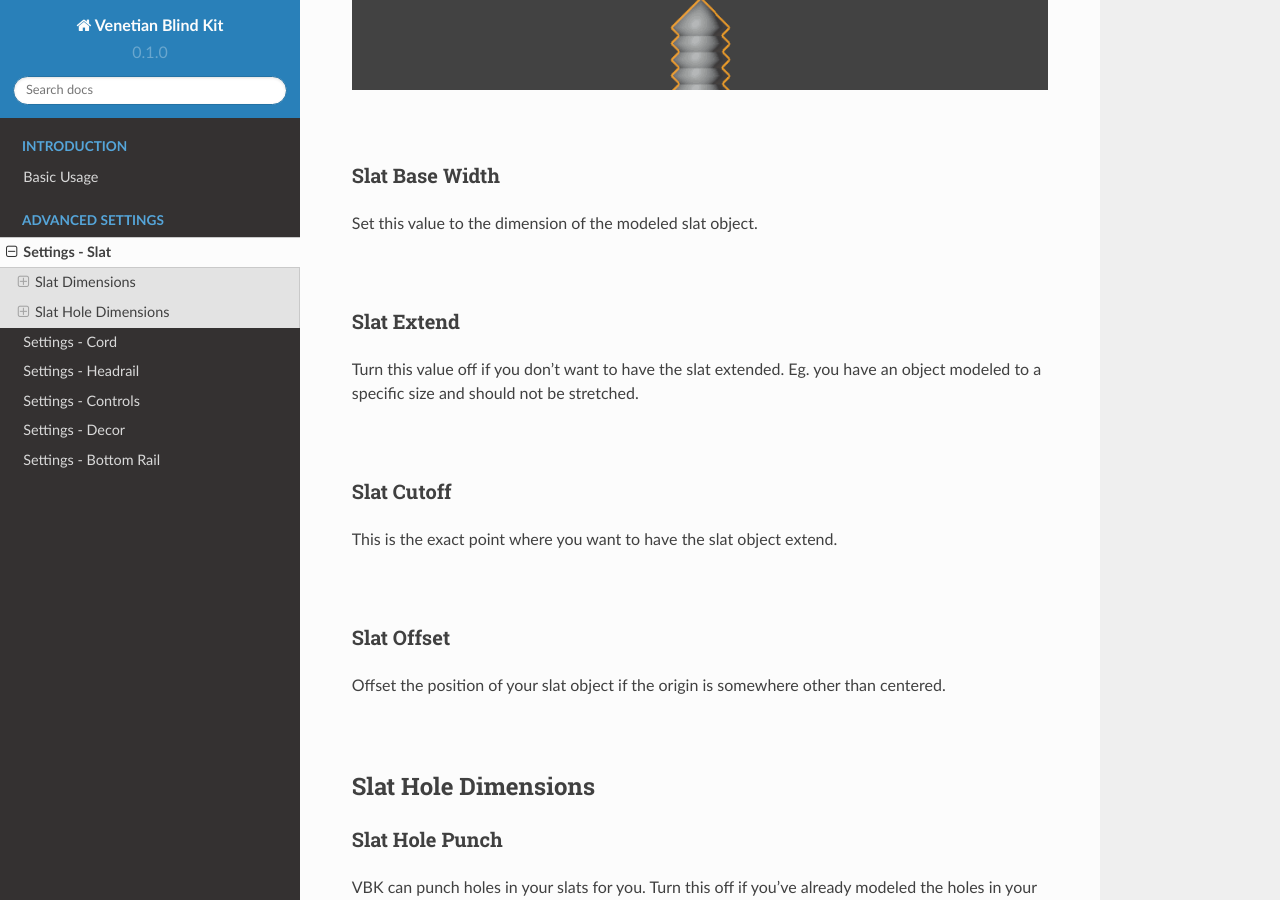
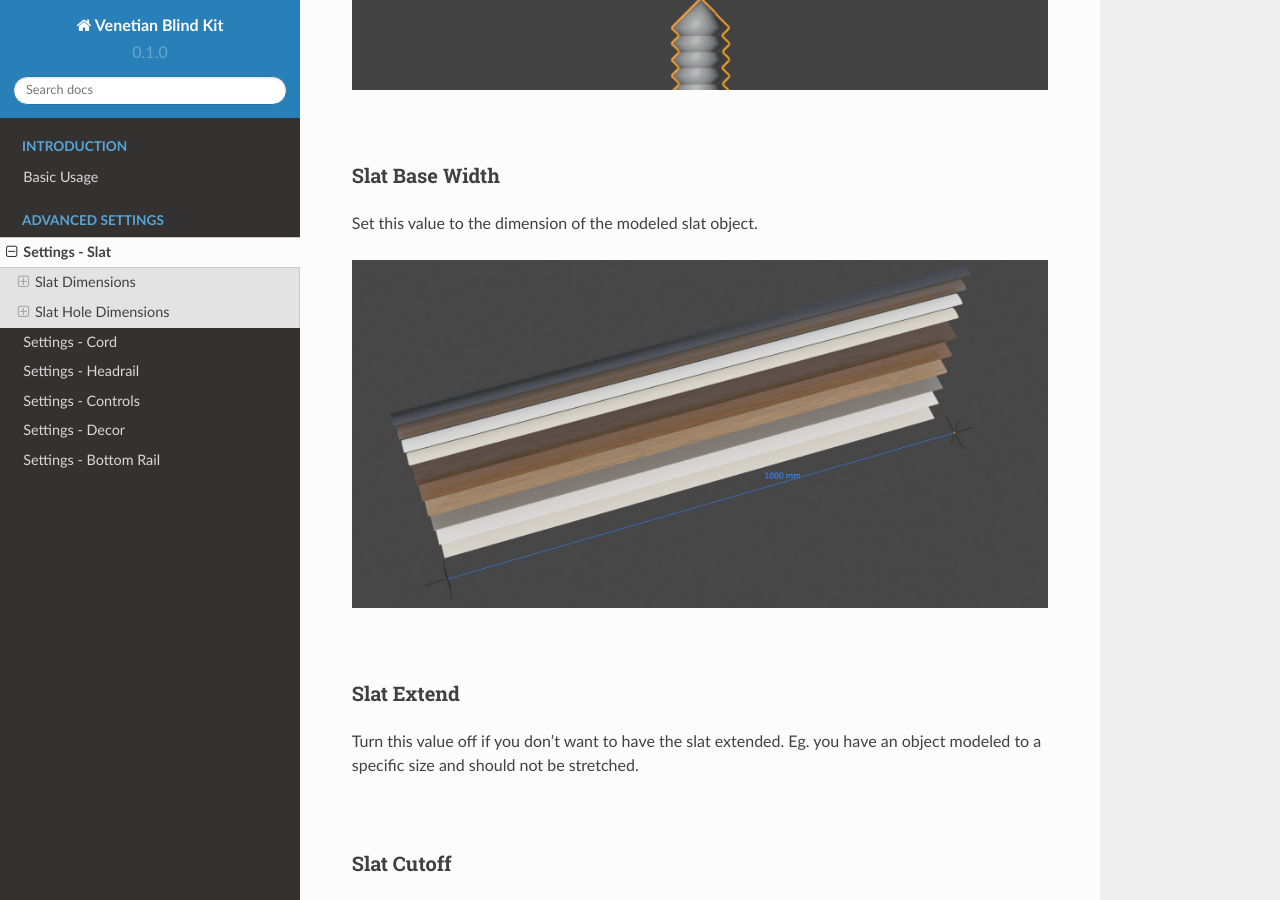
Before and after one commit to imperfectlink/VenetianBlindKit, a Sphinx documentation site: the page built from docs/source/slats.rst, in a window 1280 px wide and 900 px high, scrolled down 3974 px. Built offline with Sphinx 7.4.7 and the Read the Docs theme 2.0.0, drawn with Linux system fonts in a browser that asks for light colours.

Commit message:
Update slats.rst

```diff
--- a/docs/source/slats.rst
+++ b/docs/source/slats.rst
@@ -57,6 +57,8 @@ Slat Base Width
 ----
 
 Set this value to the dimension of the modeled slat object.
+
+.. image:: img/VBK_SlatBaseWidth.jpg
 
 |
 
```
